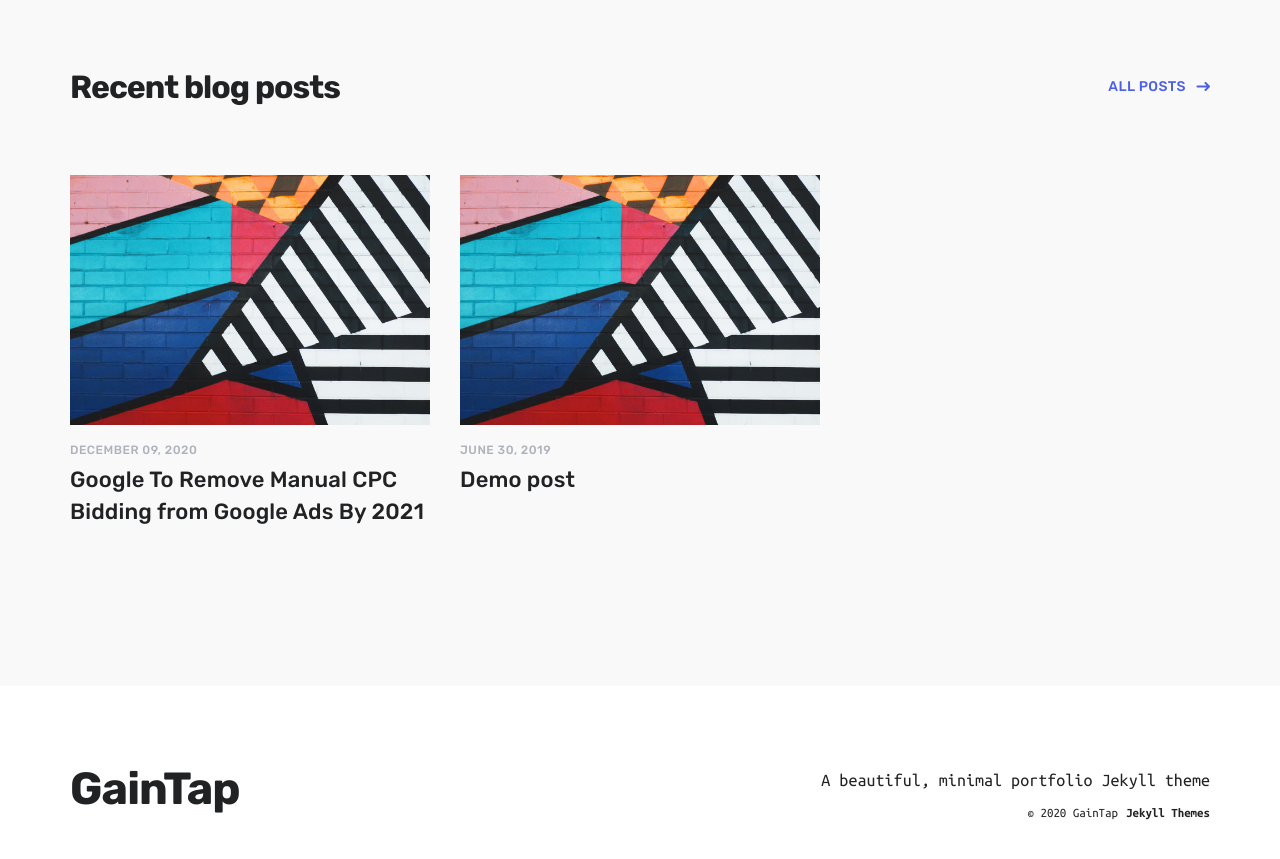
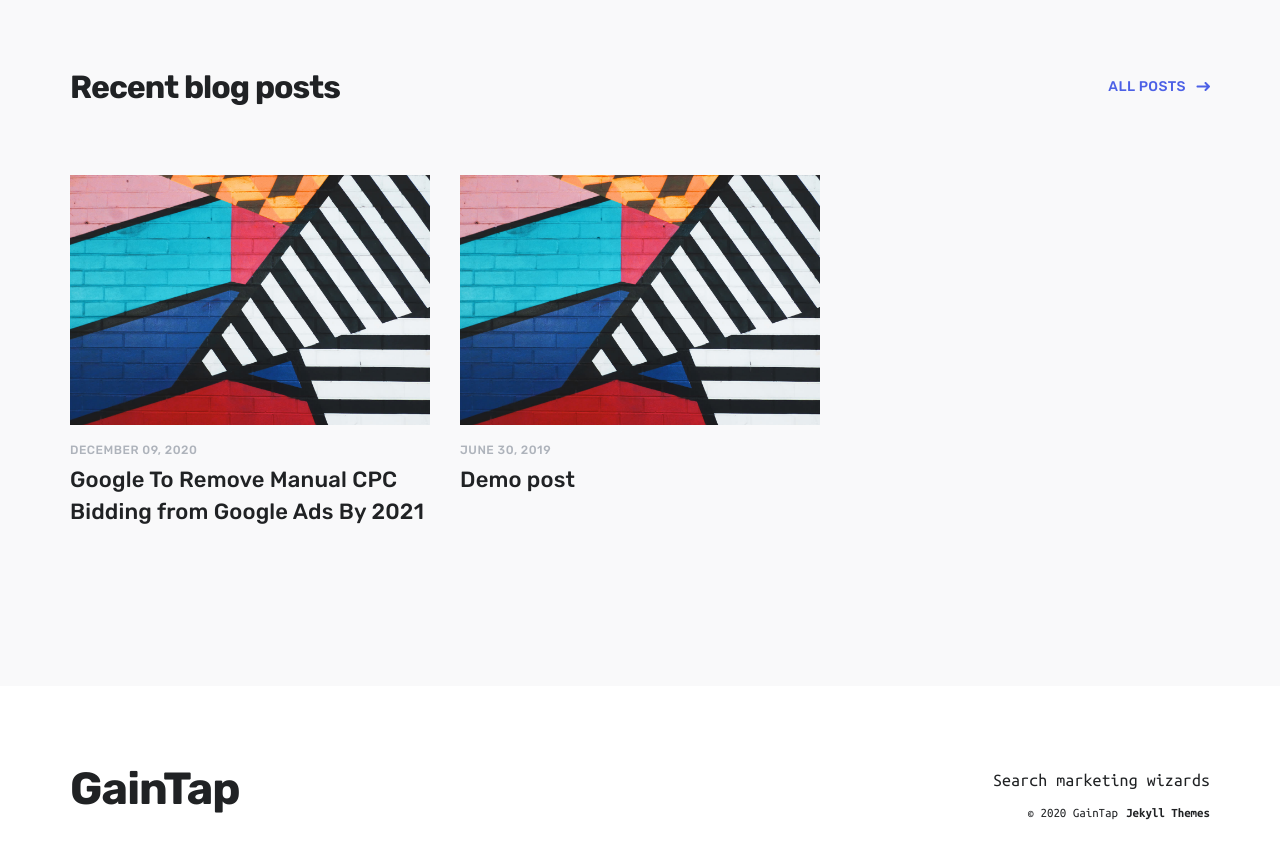
Before and after one commit to gaintap/gaintap.github.io, a Jekyll site: the page built from index.html, in a window 1280 px wide and 900 px high, scrolled down 3653 px. Shown: the top 859 px of the window. Built offline with Jekyll 4.4.1, drawn with Linux system fonts in a browser that asks for light colours; nearby versions of some CDN libraries.

Commit message:
Update settings.yml

```diff
--- a/_data/settings.yml
+++ b/_data/settings.yml
@@ -15,8 +15,8 @@ menu_settings:
 
 footer_settings:
   logo_image:
-  logo_width: 100
-  tagline: A beautiful, minimal portfolio Jekyll theme
+  logo_width: 66
+  tagline: Search marketing wizards
 
 hero_settings:
   background_image: https://gaintap.github.io/images/backgrounds/background-hero.svg
```
